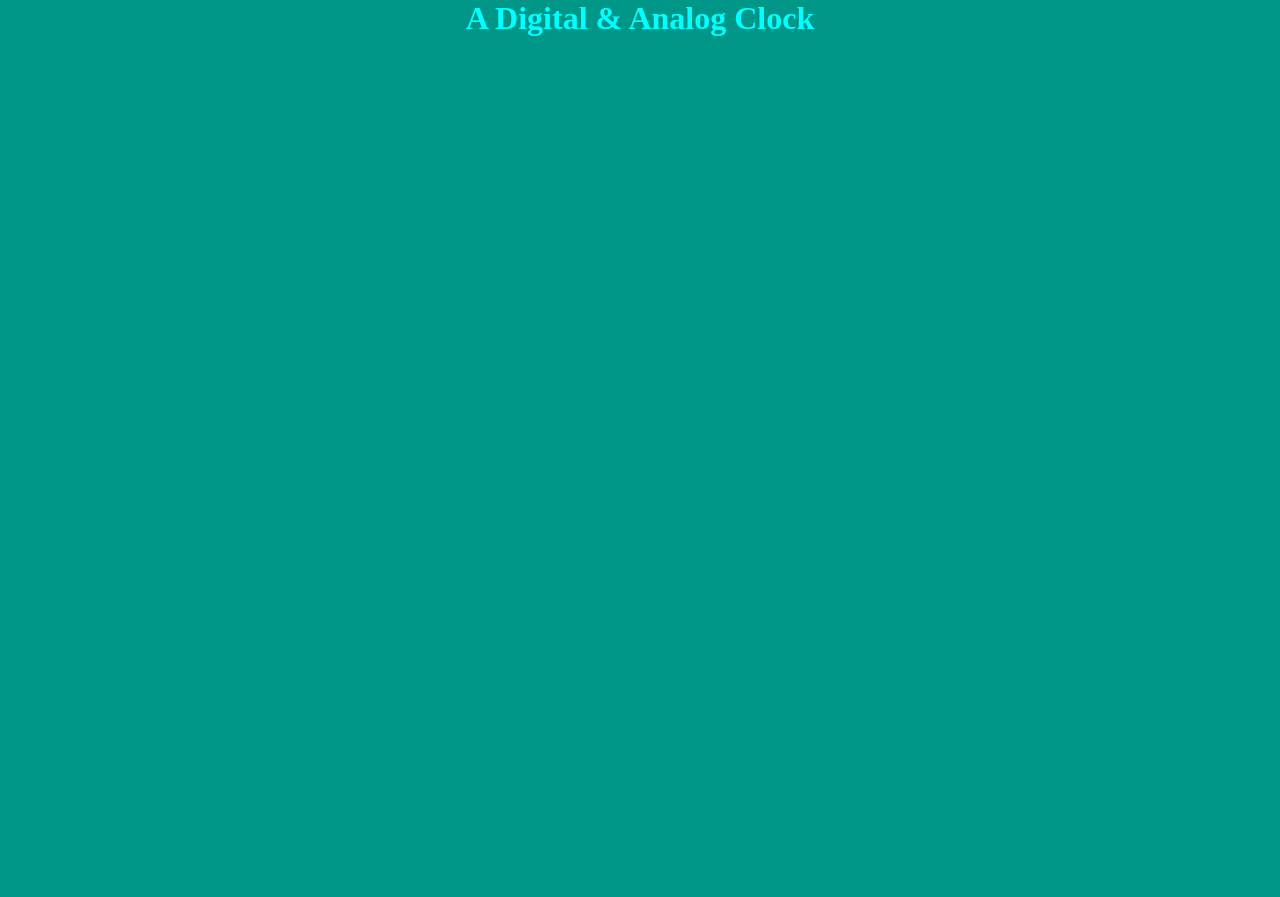
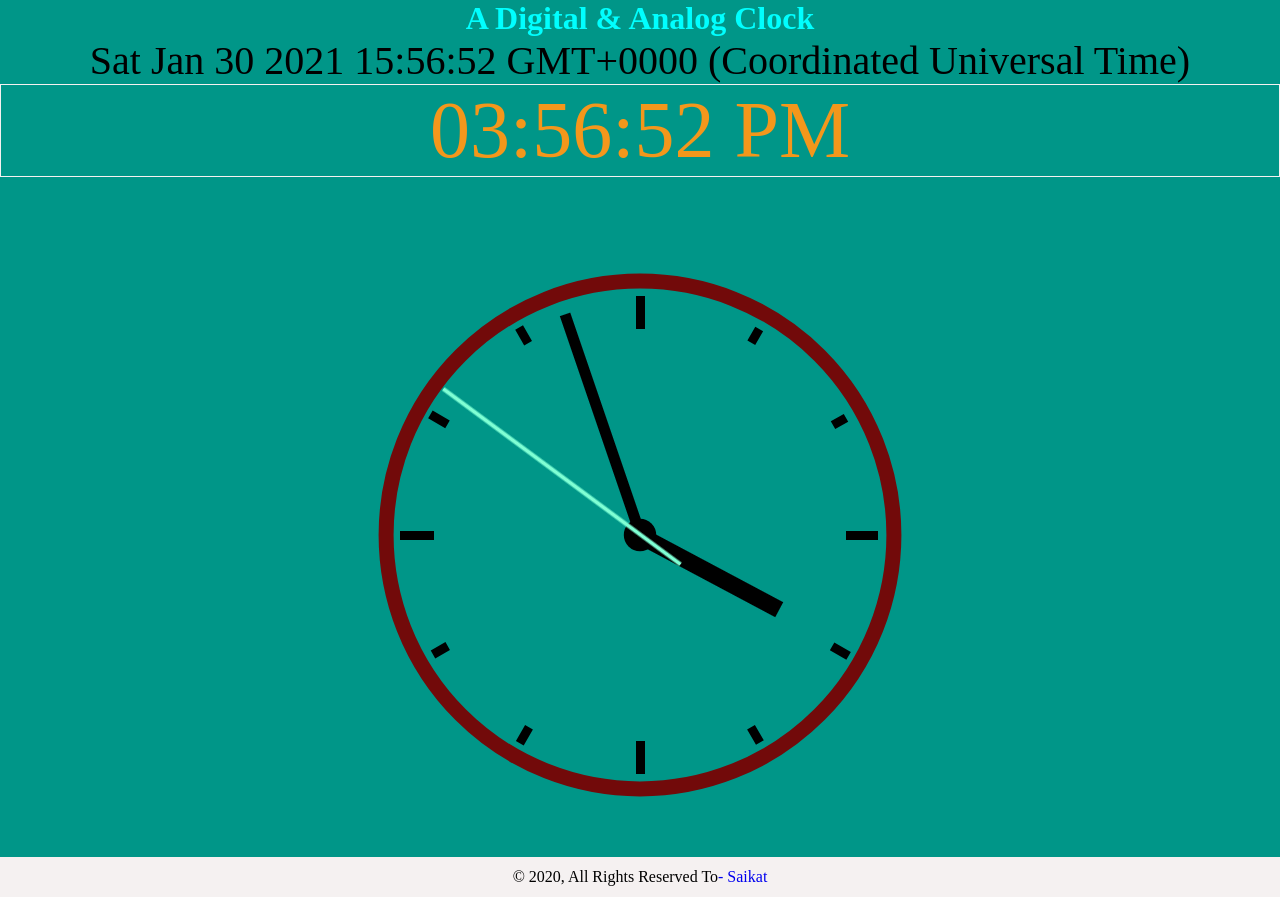
Before and after one commit to njmsaikat/clock, a plain HTML site: page index.html in a window 1280 px wide. Before the commit the page ends 800 px from the top, so only its background shows below. Drawn offline with Linux system fonts and the light colour scheme.

Commit message:
Update index.html

```diff
--- a/index.html
+++ b/index.html
@@ -17,3 +17,35 @@
 
 <body>
    <h1>A Digital & Analog Clock</h1>
+
+   <div id="date" class="full-date"></div>
+
+   <div id="digitalClock" class="digital-clock"></div>
+     <main class="main">
+    <div class="clockbox">
+        <svg id="clock" xmlns="http://www.w3.org/2000/svg" width="600" height="600" viewBox="0 0 600 600">
+            <g id="face">
+                <circle class="circle" cx="300" cy="300" r="253.9"/>
+                <path class="hour-marks" d="M300.5 94V61M506 300.5h32M300.5 506v33M94 300.5H60M411.3 107.8l7.9-13.8M493 190.2l13-7.4M492.1 411.4l16.5 9.5M411 492.3l8.9 15.3M189 492.3l-9.2 15.9M107.7 411L93 419.5M107.5 189.3l-17.1-9.9M188.1 108.2l-9-15.6"/>
+                <circle class="mid-circle" cx="300" cy="300" r="16.2"/>
+            </g>
+            <g id="hour">
+                <path class="hour-arm" d="M300.5 298V142"/>
+                <circle class="sizing-box" cx="300" cy="300" r="253.9"/>
+            </g>
+            <g id="minute">
+                <path class="minute-arm" d="M300.5 298V67"/>
+                <circle class="sizing-box" cx="300" cy="300" r="253.9"/>
+            </g>
+            <g id="second">
+                <path class="second-arm" d="M300.5 350V55"/>
+                <circle class="sizing-box" cx="300" cy="300" r="253.9"/>
+            </g>
+        </svg>
+    </div><!-- .clockbox -->
+</main>
+
+<footer>&copy 2020, All Rights Reserved To   <a href="https://njmsaikat.github.io/saikat/" target="_blank">- Saikat</a></footer>
+    <script src="script.js"></script>
+</body>
+</html>
```
